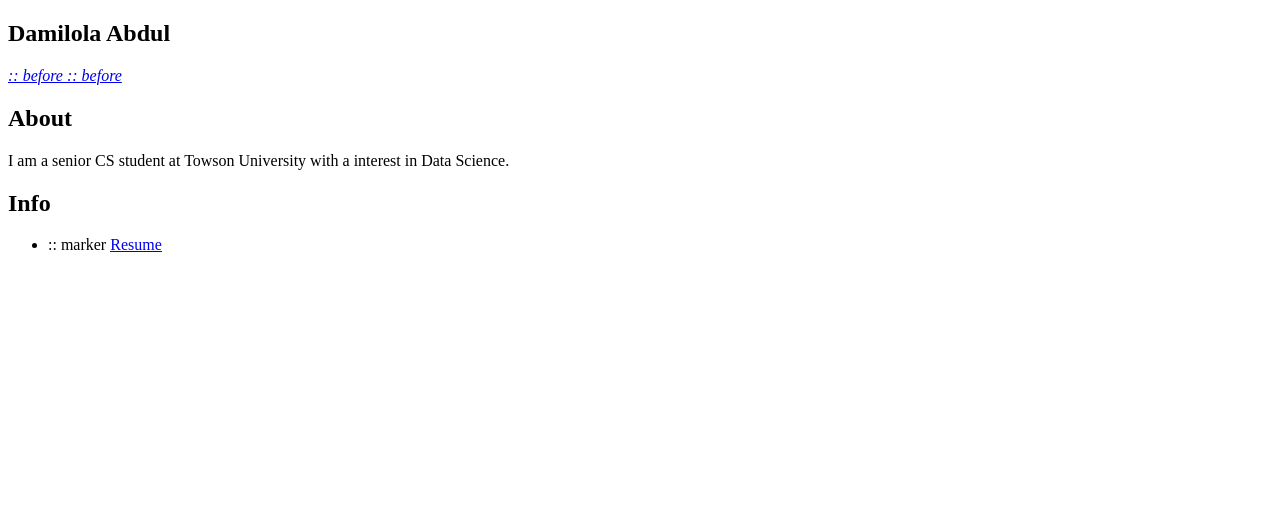
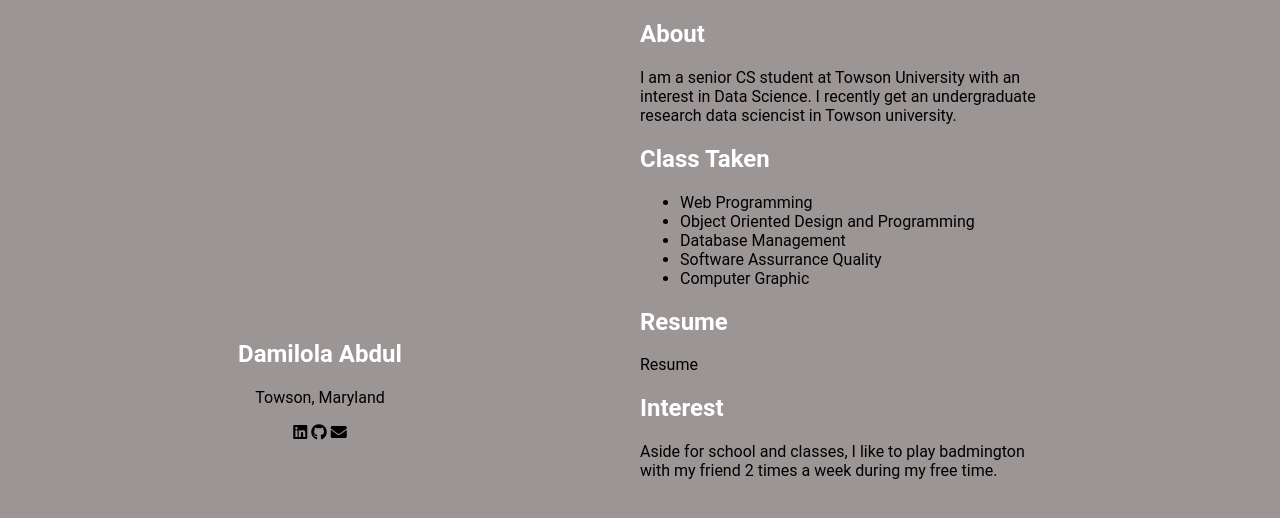
Before and after one commit to Dami5021/DamilolaAbdul, a plain HTML site: page DamilolaAbdul.html in a window 1280 px wide. Drawn offline with Linux system fonts and the light colour scheme.

Commit message:
Updated the html and add my resume

```diff
--- a/DamilolaAbdul.html
+++ b/DamilolaAbdul.html
@@ -3,29 +3,78 @@
     <head>
         <meta charset="UTF-8">
         <title>Damilola Abdul</title>
+        <meta name="viewport" content="width=device-width, initial-scale=1">
+        <meta http-equiv="X-UA-Compatible" content="ie=edge">
+        <link rel="stylesheet" href="https://use.fontawesome.com/releases/v5.4.1/css/all.css" integrity="sha384-5sAR7xN1Nv6T6+dT2mhtzEpVJvfS3NScPQTrOxhwjIuvcA67KV2R5Jz6kr4abQsz" crossorigin="anonymous">
     </head>
     <body>
         <div class= "grid-2">
-            <div class="section 1">
+            <div class="section1">
                 <h2>Damilola Abdul</h2>
-                <a href= "https://www.linkedin.com/in/damilola-abdul1231/" > <i class="fab fa-linkedin" > :: before </i> </a>
-                <a href= "mailto:damilola1231@icloud.com" >
-                    <i class= "fab fa-envelope" > :: before</i>
-                </a>
+                <p>Towson, Maryland</p>
+                <a href= "https://www.linkedin.com/in/damilola-abdul1231/" > <i class="fab fa-linkedin" > </i> </a>
+                <a href="https://github.com/Dami5021"><i class="fab fa-github"></i></a>
+                <a href="mailto:damilola1231@gmail.com"><i class="fas fa-envelope"></i></a>
             </div>
             <div class="section 2">
                 <h2>About</h2>
-                <p>I am a senior CS student at Towson University with a interest in Data Science. </p>
-               <h2> Info</h2>
-               <ul class ="paper">
+                <p>
+                    I am a senior CS student at Towson University with an<br>
+                    interest in Data Science. I recently get an undergraduate <br>
+                    research data sciencist in Towson university.
+
+                </p>
+                <h2>Class Taken</h2>
+                <ul>
                     <li>
-                        :: marker
-                        <u>
-                            <a href="https:"> Resume </a>
-                        </u>
+                        Web Programming
                     </li>
+                    <li>
+                        Object Oriented Design and Programming
+                    </li>
+                     <li>
+                        Database Management
+                    </li>
+                     <li>
+                       Software Assurrance Quality
+                    </li>
+                     <li>
+                        Computer Graphic
+                    </li>
+
+                </ul>
+               <h2> Resume</h2>
+                 <a href="Oabdul_resume2.pdf"> Resume </a>
                </ul>
+               <h2>Interest </h2>
+               <p> Aside for school and classes,  I like to play badmington <br>
+                  with my friend 2 times a week during my free time.
+               </p>
             </div>
         </div>
     </body>
+<style>
+    .grid-2{
+        display: grid;
+        grid-template-columns: repeat(2,1fr);
+    }
+    body{
+        margin: 0;
+        padding: 0;
+        font-family: 'Roboto', sans-serif;
+        background-color: #9b9595;
+    }
+    h2,.white{
+        color: #fff;
+    }
+    a{
+        color: #000000;
+        text-decoration: none;
+    }
+   .section1
+    {
+        padding-top: 40vh;
+        text-align: center;
+    }
+</style>
 </html>
```
Also changed, not shown: 1 other file.
